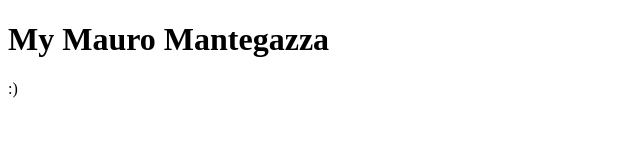
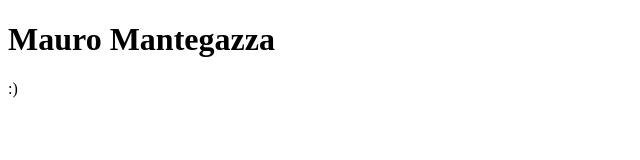
Before and after one commit to MauroMantegazza/mauromantegazza.github.io, a plain HTML site: page index.html in a window 1280 px wide. Shown: the whole page, without its empty margins (0-640 px from the left). Drawn offline with Linux system fonts and the light colour scheme.

Commit message:
creatio indicis

```diff
--- a/Home.html
+++ b/index.html
@@ -2,7 +2,7 @@
 <html>
 <body>
 
-<h1>My Mauro Mantegazza</h1>
+<h1>Mauro Mantegazza</h1>
 <p>:)</p>
 
 </body>
```
